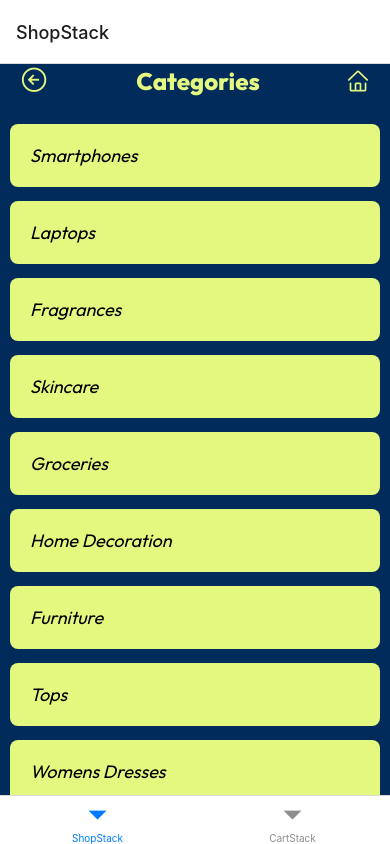
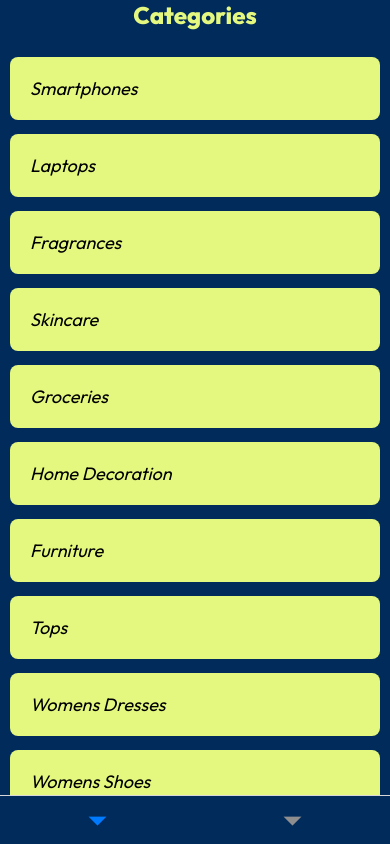
Before and after one commit to eshark9312/Ecommerce-ReactNative, a React Native app: screen /ShopStack in a window 390 px wide. Built offline with nearby package versions, Linux system fonts and the light colour scheme.

Commit message:
Updated TabNavigator Styles

```diff
--- a/src/components/Header/Header.jsx
+++ b/src/components/Header/Header.jsx
@@ -11,11 +11,18 @@ const Header = ({ title, navigation }) => {
   return (
     <View style={styles.header}>
       <TouchableOpacity onPress={navigation.goBack} style={styles.headerIcon}>
-        <Ionicons name="arrow-back-circle-outline" size={30} color={colors.paleGoldenRod} />
+        {
+          navigation.canGoBack() &&
+          <Ionicons name="arrow-back-circle-outline" size={30} color={colors.paleGoldenRod} />
+        }
       </TouchableOpacity>
+
       <Text style={styles.headerText}>{title}</Text>
       <TouchableOpacity onPress={navigation.popToTop} style={styles.headerIcon}>
-        <AntDesign name="home" size={24} color={colors.paleGoldenRod} />
+        {
+          navigation.canGoBack() &&
+          <AntDesign name="home" size={24} color={colors.paleGoldenRod} />
+        }
       </TouchableOpacity>
     </View >
   )
@@ -42,6 +49,6 @@ const styles = StyleSheet.create({
     textAlign: 'center',
   },
   headerIcon: {
-    //justifyContent: 'flex-start',
+    width: 24,
   }
 })
--- a/src/navigation/TabNavigator.jsx
+++ b/src/navigation/TabNavigator.jsx
@@ -1,5 +1,8 @@
 import { NavigationContainer } from "@react-navigation/native";
 import { createBottomTabNavigator } from "@react-navigation/bottom-tabs";
+import { StyleSheet } from "react-native";
+
+import { colors } from '../global/colors';
 
 import ShopNavigator from './ShopNavigator';
 import CartNavigator from './CartNavigator';
@@ -9,11 +12,23 @@ const Tab = createBottomTabNavigator();
 const TabNavigator = () => {
   return (
     <NavigationContainer>
-      <Tab.Navigator>
+      <Tab.Navigator
+        screenOptions={{
+          headerShown: false,
+          tabBarShowLabel: false,
+          tabBarStyle: styles.tabBar,
+        }}
+      >
         <Tab.Screen name="ShopStack" component={ShopNavigator} />
         <Tab.Screen name="CartStack" component={CartNavigator} />
       </Tab.Navigator>
-    </NavigationContainer>
+    </NavigationContainer >
   )
 }
 export default TabNavigator;
+
+const styles = StyleSheet.create({
+  tabBar: {
+    backgroundColor: colors.darkBlue,
+  }
+})
```
